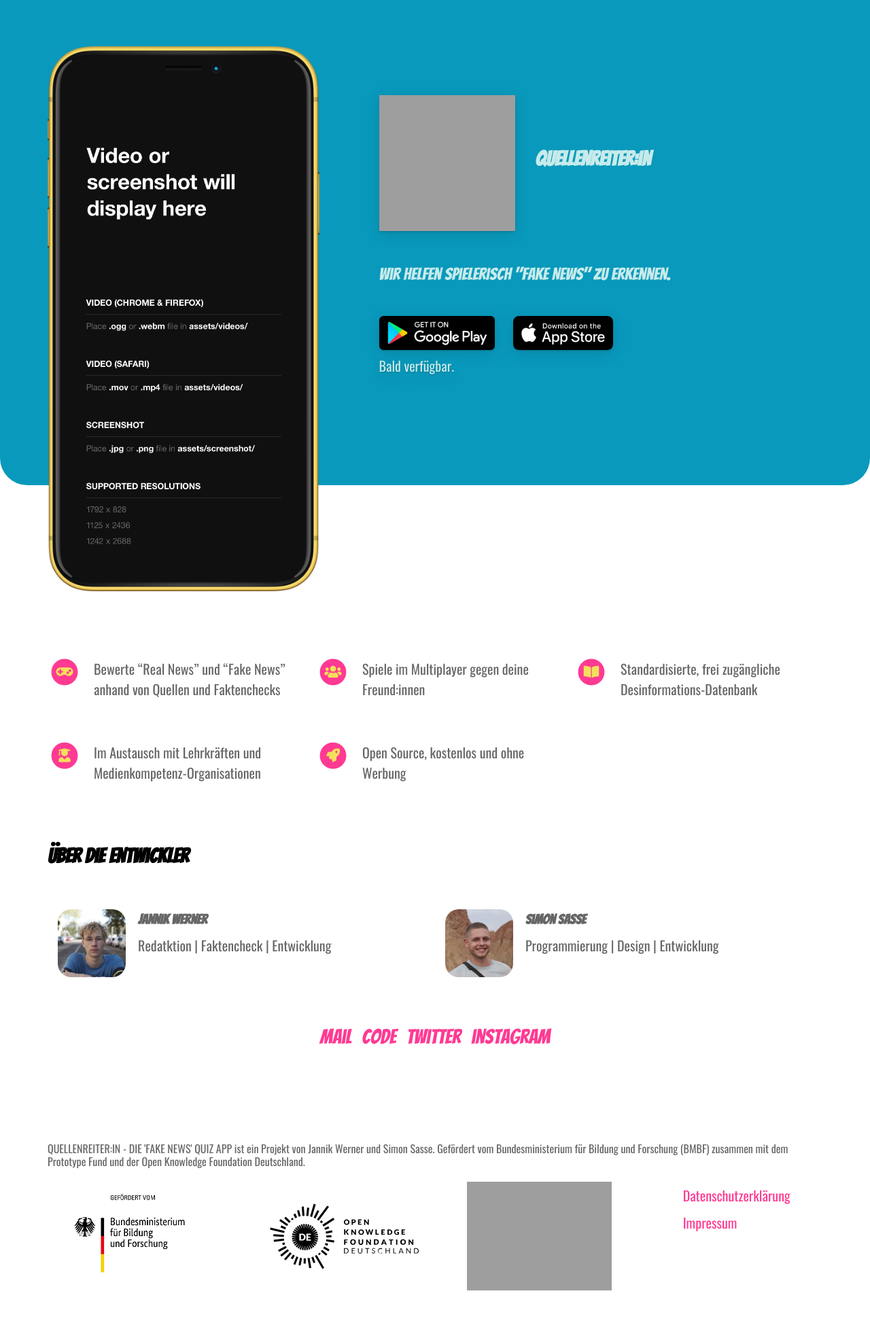
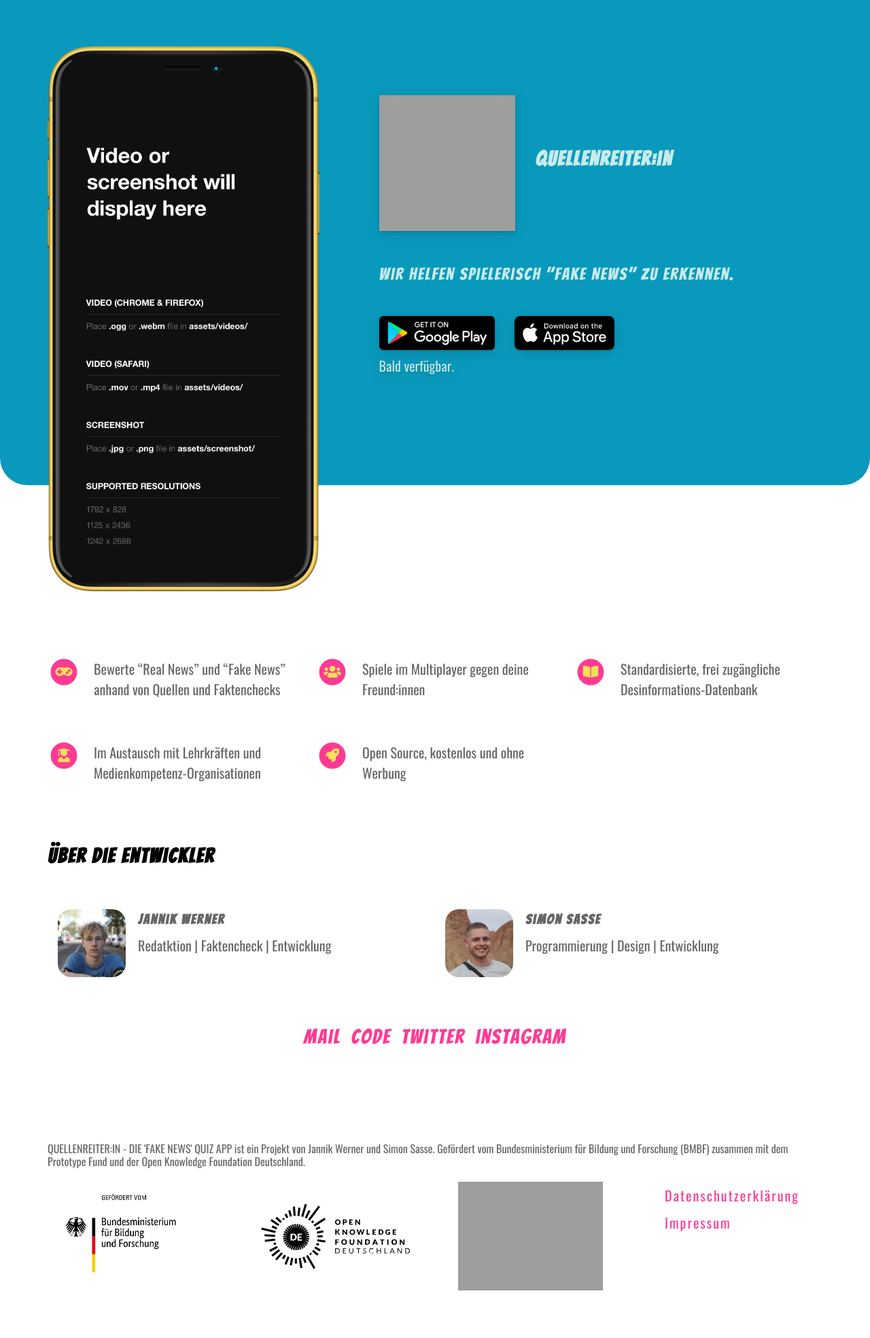
Before and after one commit to QuellenReiter/quellenreiter.website, a Jekyll site: the page built from index.html, in a window 1280 px wide. Shown: the whole page at 68% size. Built offline with Jekyll 4.4.1, drawn with Linux system fonts in a browser that asks for light colours; nearby versions of some CDN libraries; grey boxes are pictures that could not be loaded.

Commit message:
fix letter spacing

```diff
--- a/_sass/base.scss
+++ b/_sass/base.scss
@@ -19,6 +19,7 @@
     font-size: 62.5%;
     font-family: $bangers;
     line-height: 1;
+    letter-spacing: 2px;
 }
 
 body {
@@ -44,6 +45,7 @@
 
 p {
     font-family: $oswald;
+    letter-spacing: 0px;
 }
 
 // Better font rendering
--- a/_sass/layout.scss
+++ b/_sass/layout.scss
@@ -274,6 +274,7 @@
 
 .appDescriptionContainer {
     font-family: $bangers;
+    letter-spacing: 2px;
     font-size: 2.5rem;
     font-weight: normal;
     width: 100%;
@@ -285,6 +286,7 @@
 
 .appDescription {
     font-family: $bangers;
+    letter-spacing: 2px;
     color: $header-text-color;
 }
 
@@ -494,6 +496,7 @@
 .featureText {
     font-family: $oswald;
     margin-left: 18px;
+    letter-spacing: 0px;
 }
 
 .featureText>h3 {
```
